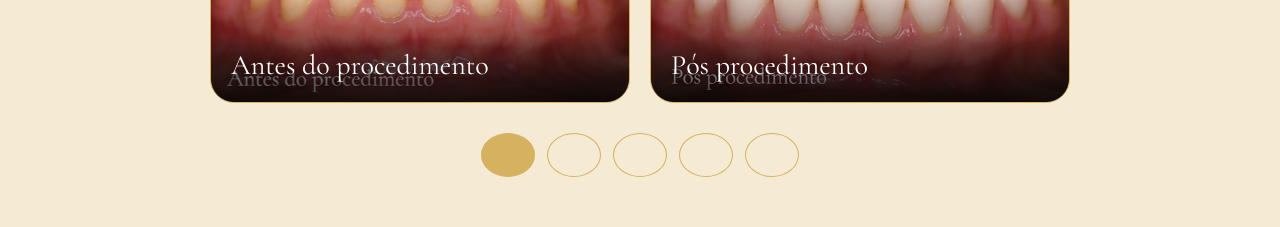
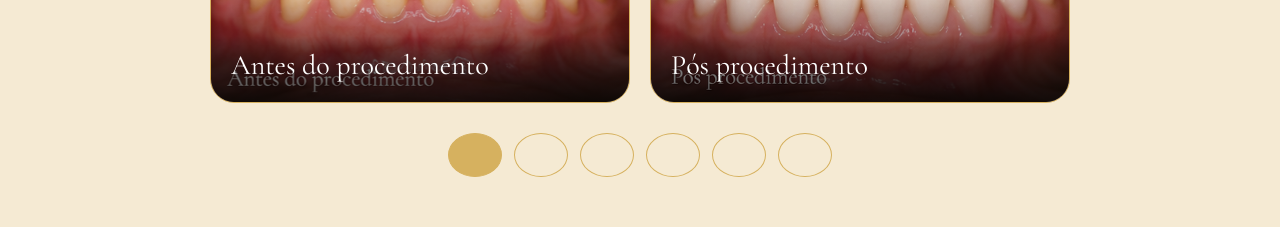
Before and after one commit to LeonardoRibeiro-cpu/Landing-Page---Luciana-Melo, a React (Vite) app in the folder app01/: page / in a window 1280 px wide. Shown: the part 1380-1607 px from the top of the page. Built offline with nearby package versions, Linux system fonts and the light colour scheme; no server answers.

Commit message:
Sessao3, mais uma img

```diff
--- a/app01/src/main/Sessao3-Isaias/Sessao3.jsx
+++ b/app01/src/main/Sessao3-Isaias/Sessao3.jsx
@@ -17,6 +17,9 @@ import depois4 from "../../img/resultados/depois4.png";
 import antes5 from "../../img/resultados/antes5.png";
 import depois5 from "../../img/resultados/depois5.png";
 
+import antes6 from "../../img/resultados/antes6.png";
+import depois6 from "../../img/resultados/depois6.png";
+
 function Sessao3() {
 
     const casos = [
@@ -24,7 +27,8 @@ function Sessao3() {
         { antes: antes2, depois: depois2 },
         { antes: antes3, depois: depois3 },
         { antes: antes4, depois: depois4 },
-        { antes: antes5, depois: depois5 }
+        { antes: antes5, depois: depois5 },
+        { antes: antes6, depois: depois6 }
     ];
 
     const [indice, setIndice] = useState(0);
```
Also changed, not shown: app01/src/img/resultados/antes6.png (added), app01/src/img/resultados/depois6.png (added).
